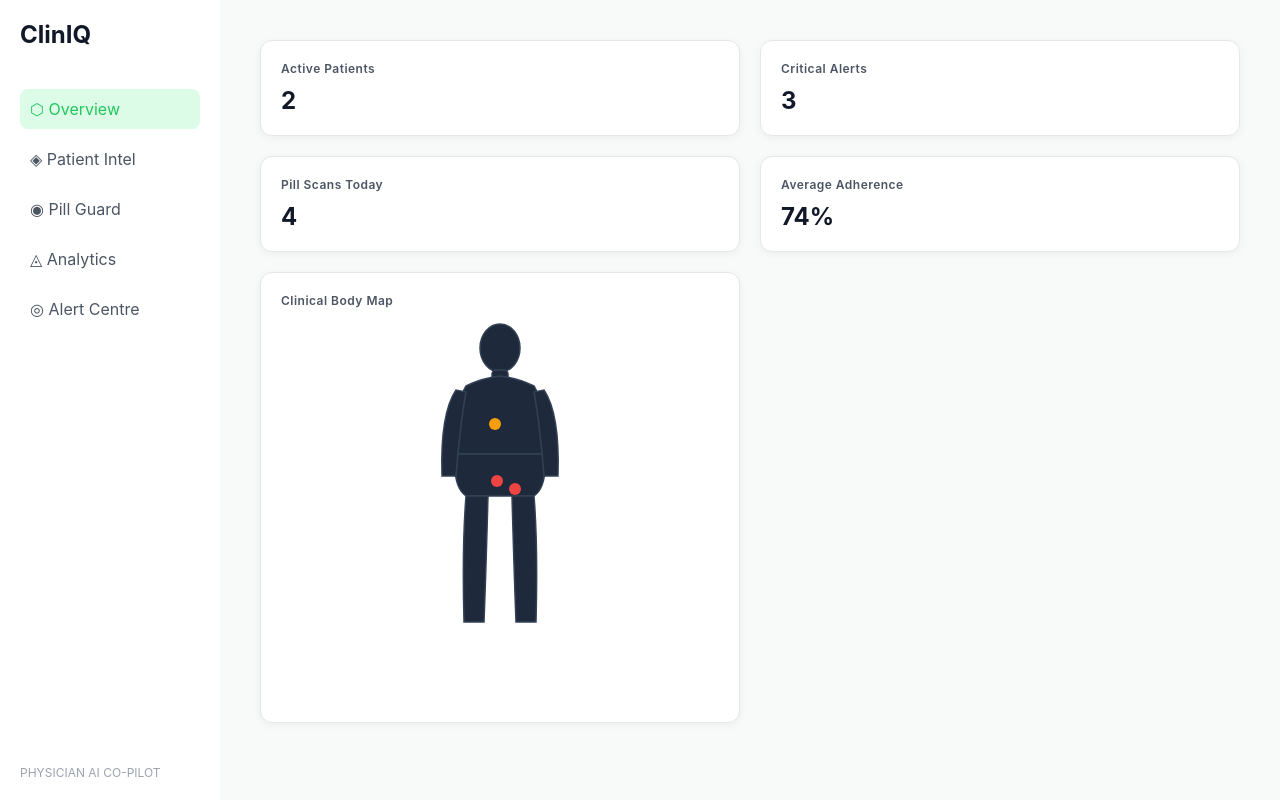
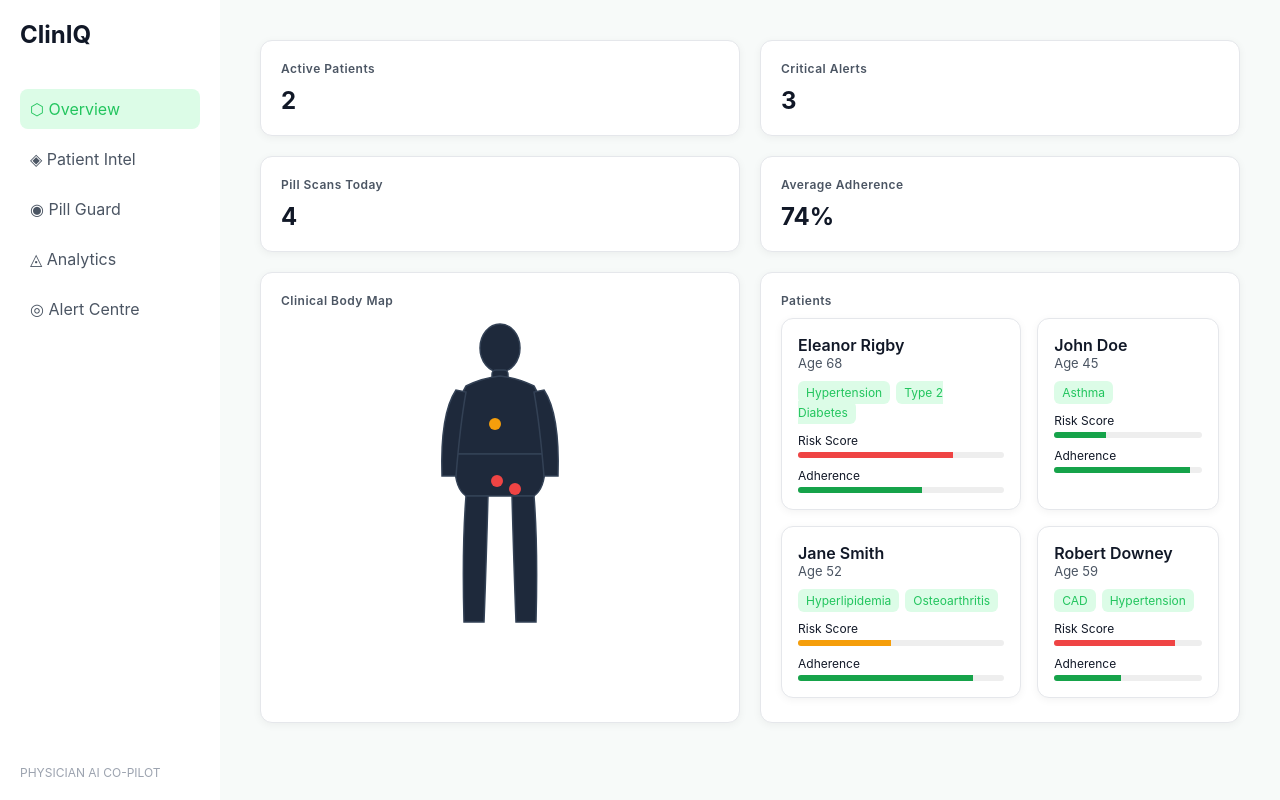
Before and after one commit to Keerthivasakrishna/cliniq, a React (Vite) app: page / in a window 1280 px wide. Built offline with nearby package versions, Linux system fonts and the light colour scheme.

Commit message:
added patient cards with risk and adherence bars

```diff
--- /dev/null
+++ b/src/components/PatientCard.jsx
@@ -0,0 +1,81 @@
+import { T } from "../tokens";
+
+export default function PatientCard({ patient }) {
+    const riskColor =
+        patient.riskScore > 60 ? T.danger : patient.riskScore > 40 ? T.warning : T.success;
+
+    return (
+        <div
+            style={{
+                border: `1px solid ${T.border}`,
+                borderRadius: "12px",
+                padding: "16px",
+                background: "#fff",
+                boxShadow: "0 2px 8px rgba(0,0,0,0.05)"
+            }}
+        >
+            <div style={{ fontWeight: "600", fontSize: "16px" }}>{patient.name}</div>
+
+            <div style={{ color: T.textSecondary, fontSize: "13px", marginBottom: "10px" }}>
+                Age {patient.age}
+            </div>
+
+            <div style={{ marginBottom: "12px" }}>
+                {patient.diagnosis.map((d, i) => (
+                    <span
+                        key={i}
+                        style={{
+                            background: T.primarySoft,
+                            color: T.primary,
+                            padding: "4px 8px",
+                            borderRadius: "6px",
+                            fontSize: "12px",
+                            marginRight: "6px"
+                        }}
+                    >
+                        {d}
+                    </span>
+                ))}
+            </div>
+
+            {/* Risk Score */}
+            <div style={{ fontSize: "12px", marginBottom: "4px" }}>Risk Score</div>
+            <div
+                style={{
+                    height: "6px",
+                    background: "#eee",
+                    borderRadius: "4px",
+                    overflow: "hidden",
+                    marginBottom: "10px"
+                }}
+            >
+                <div
+                    style={{
+                        width: `${patient.riskScore}%`,
+                        background: riskColor,
+                        height: "100%"
+                    }}
+                />
+            </div>
+
+            {/* Adherence */}
+            <div style={{ fontSize: "12px", marginBottom: "4px" }}>Adherence</div>
+            <div
+                style={{
+                    height: "6px",
+                    background: "#eee",
+                    borderRadius: "4px",
+                    overflow: "hidden"
+                }}
+            >
+                <div
+                    style={{
+                        width: `${patient.adherenceScore}%`,
+                        background: T.success,
+                        height: "100%"
+                    }}
+                />
+            </div>
+        </div>
+    );
+}
--- a/src/mockData.js
+++ b/src/mockData.js
@@ -0,0 +1,34 @@
+export const PATIENTS = [
+    {
+        id: "p1",
+        name: "Eleanor Rigby",
+        age: 68,
+        diagnosis: ["Hypertension", "Type 2 Diabetes"],
+        riskScore: 75,
+        adherenceScore: 60
+    },
+    {
+        id: "p2",
+        name: "John Doe",
+        age: 45,
+        diagnosis: ["Asthma"],
+        riskScore: 35,
+        adherenceScore: 92
+    },
+    {
+        id: "p3",
+        name: "Jane Smith",
+        age: 52,
+        diagnosis: ["Hyperlipidemia", "Osteoarthritis"],
+        riskScore: 45,
+        adherenceScore: 85
+    },
+    {
+        id: "p4",
+        name: "Robert Downey",
+        age: 59,
+        diagnosis: ["CAD", "Hypertension"],
+        riskScore: 82,
+        adherenceScore: 45
+    }
+];
--- a/src/views/Overview.jsx
+++ b/src/views/Overview.jsx
@@ -1,5 +1,7 @@
 import GlassPanel from "../components/GlassPanel";
 import BodyMap from "../components/BodyMap";
+import PatientCard from "../components/PatientCard";
+import { PATIENTS } from "../mockData";
 export default function Overview() {
     return (
         <div
@@ -28,6 +30,20 @@ export default function Overview() {
             <GlassPanel title="Clinical Body Map">
                 <BodyMap />
             </GlassPanel>
+
+            <GlassPanel title="Patients">
+                <div
+                    style={{
+                        display: "grid",
+                        gridTemplateColumns: "1fr 1fr",
+                        gap: "16px"
+                    }}
+                >
+                    {PATIENTS.map((p) => (
+                        <PatientCard key={p.id} patient={p} />
+                    ))}
+                </div>
+            </GlassPanel>
         </div>
     );
 }
```
